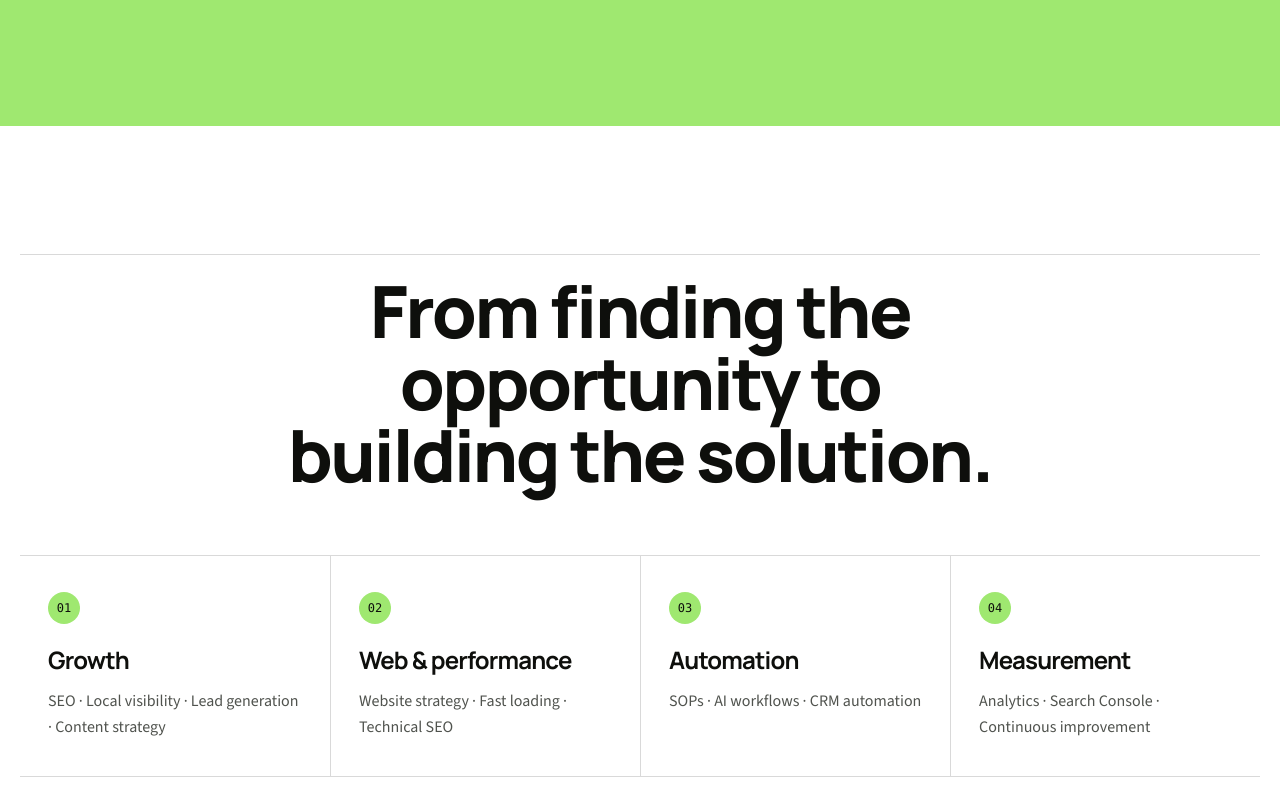
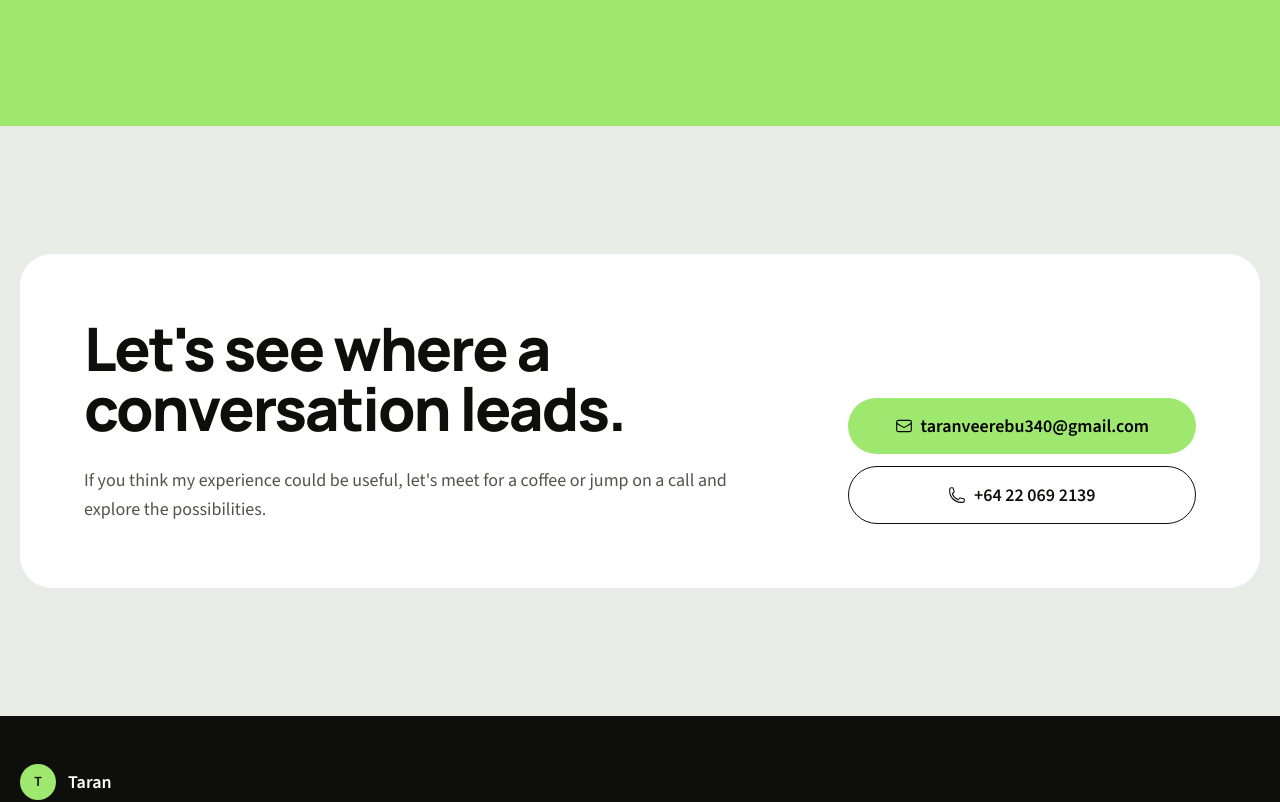
Before and after one commit to taranveerultra-bot/Tara-cv, a Next.js app: page / in a window 1280 px wide. Shown: the part 6507-7309 px from the top of the page. Built offline with nearby package versions, Linux system fonts and the light colour scheme.

Commit message:
Remove redundant capabilities section

```diff
--- a/src/app/page.tsx
+++ b/src/app/page.tsx
@@ -6,7 +6,6 @@ import {
     AboutSection,
     ProjectsSection,
     ServicesSection,
-    SkillsSection,
     WhatIThinkSection,
 } from "@/components/PortfolioSections";
 
@@ -19,7 +18,6 @@ const HomePage = () => (
         <AICreativeSection />
         <WhatIThinkSection />
         <AboutSection />
-        <SkillsSection />
         <CTA />
     </>
 );
--- a/src/components/PortfolioSections.tsx
+++ b/src/components/PortfolioSections.tsx
@@ -7,7 +7,6 @@ import Container from "./Container";
 import Icon from "./Icon";
 import Section from "./Section";
 import { services } from "@/data/services";
-import { skillGroups } from "@/data/skills";
 import ProjectsCarousel from "./ProjectsCarousel";
 
 export const ProjectsSection = () => (
@@ -268,34 +267,3 @@ export const AboutSection = () => (
         </Container>
     </div>
 );
-
-export const SkillsSection = () => (
-    <Container>
-        <Section
-            id="skills"
-            title="From finding the opportunity to building the solution."
-            centered
-        >
-            <div className="grid border-y border-black/15 sm:grid-cols-2 lg:grid-cols-4">
-                {skillGroups.map((group, index) => (
-                    <article
-                        key={group.title}
-                        className={`py-7 sm:px-7 lg:py-9 ${
-                            index % 2 === 1 ? "sm:border-l sm:border-black/15" : ""
-                        } ${index >= 2 ? "border-t border-black/15 lg:border-t-0" : ""} ${
-                            index > 0 ? "lg:border-l lg:border-black/15" : ""
-                        }`}
-                    >
-                        <span className="inline-flex h-8 min-w-8 items-center justify-center rounded-full bg-primary px-2 font-mono text-xs">
-                            0{index + 1}
-                        </span>
-                        <h3 className="mt-5 text-xl font-bold sm:text-2xl">{group.title}</h3>
-                        <p className="mt-3 text-base leading-relaxed text-foreground-accent">
-                            {group.skills.join(" · ")}
-                        </p>
-                    </article>
-                ))}
-            </div>
-        </Section>
-    </Container>
-);
```
